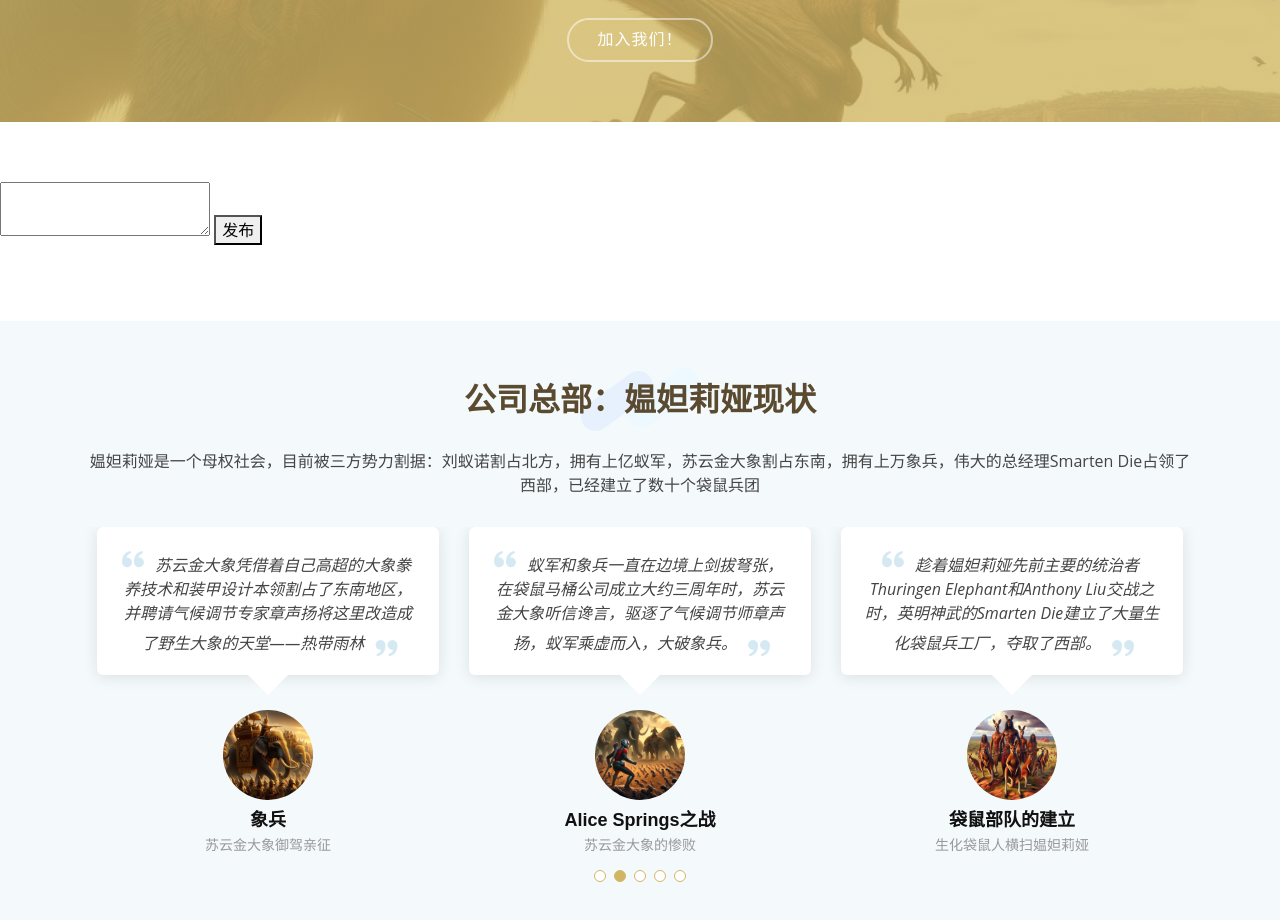
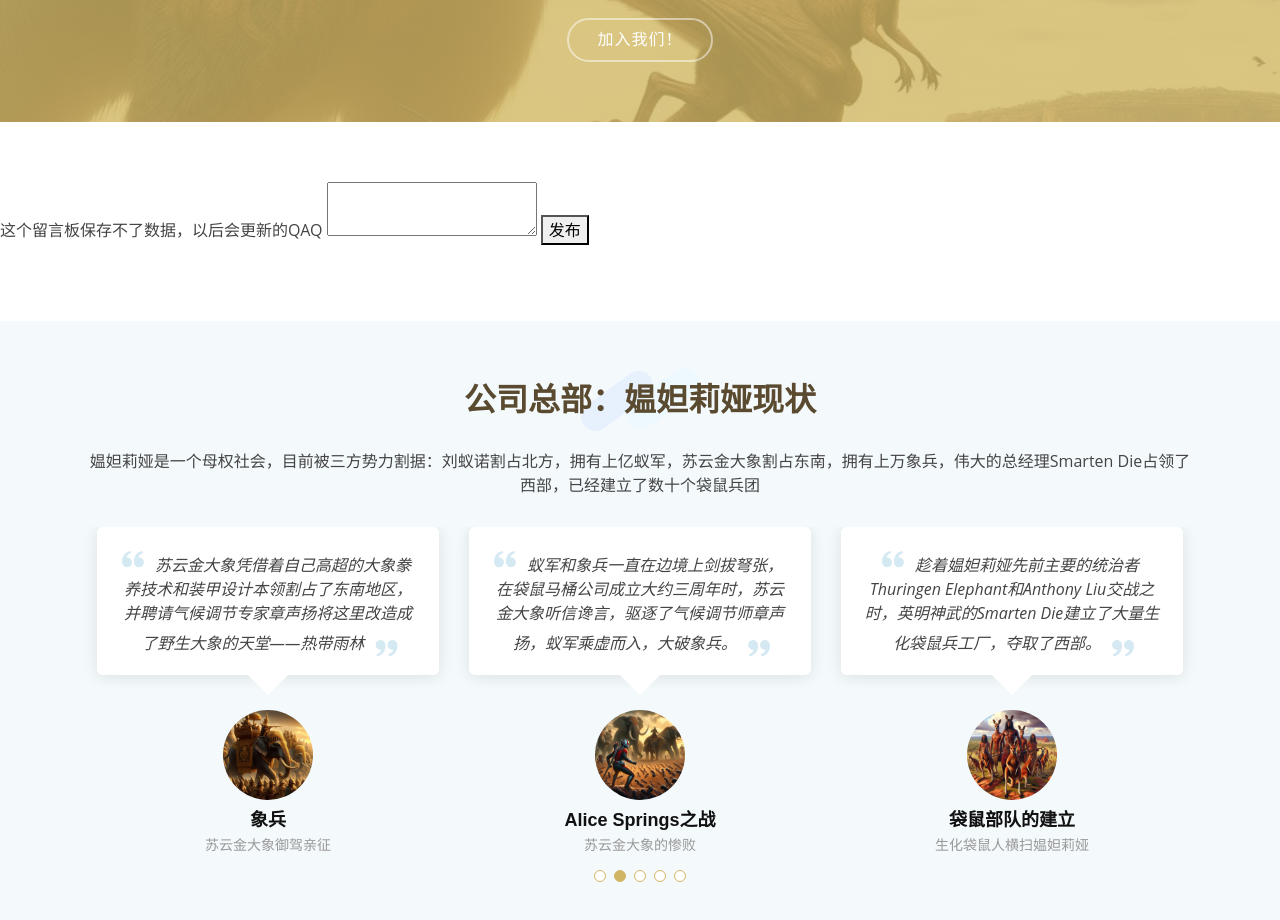
Before and after one commit to Piutroyerple/smartendie.github.io, a plain HTML site: page index.html in a window 1280 px wide. Shown: the part 2207-3127 px from the top of the page. Drawn offline with Linux system fonts and the light colour scheme.

Commit message:
Update index.html

```diff
--- a/index.html
+++ b/index.html
@@ -239,7 +239,7 @@ li {
 }
 li a {
     float: right;
-}">
+}">  这个留言板保存不了数据，以后会更新的QAQ
       <textarea></textarea>
     <button>发布</button>
     <ul></ul>
```
